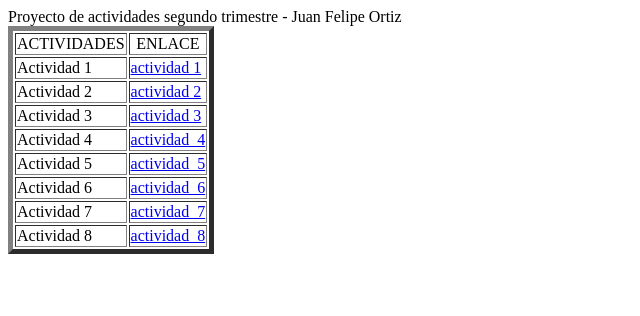
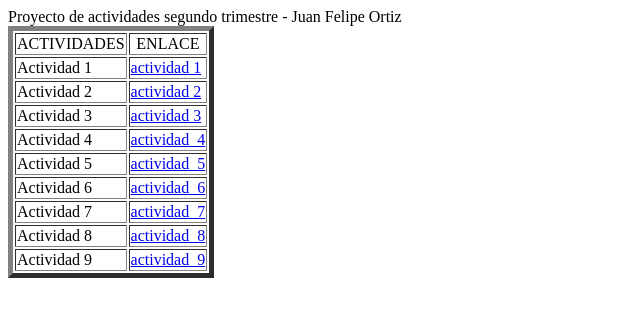
Before and after one commit to pipe70/projectsf1964704.github.io, a plain HTML site: page index.html in a window 1280 px wide. Shown: the whole page, without its empty margins (0-640 px from the left). Drawn offline with Linux system fonts and the light colour scheme.

Commit message:
commit 16
subiendo archivos

```diff
--- a/index.html
+++ b/index.html
@@ -43,6 +43,10 @@
                 <td>Actividad 8</td>
                 <td><a href="./actividades/actividad_8.html" target="_blank">actividad_8</a></td>
             </tr>
+            <tr>
+                <td>Actividad 9</td>
+                <td><a href="./actividades/actividad_9.html" target="_blank">actividad_9</a></td>
+            </tr>
 
 
     </body>
```
